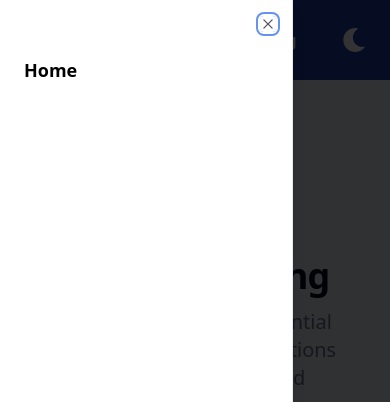
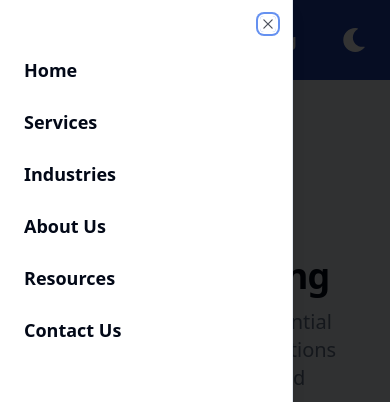
Before and after one commit to samadams412/consulting, a Next.js app: page / in a window 390 px wide. Both pictures are taken after a click on the button 42 px from the left and 40 px from the top of the page. Shown: the top 402 px of the page. Built offline with nearby package versions, Linux system fonts and the light colour scheme.

Commit message:
Fixed dark/light colors on Mobile Navmenu

```diff
--- a/components/Navbar.tsx
+++ b/components/Navbar.tsx
@@ -74,7 +74,8 @@ export default function Navbar({ toggleDarkMode, isDarkMode}: NavbarProps) {
 return (
     <header className="flex h-20 w-full items-center dark:bg-transparent bg-blue-800 px-4 md:px-6">
       {/* Mobile Menu using Sheet */}
-      <Sheet>
+   {/* Mobile Menu using Sheet */}
+   <Sheet>
         <SheetTrigger asChild className="mx-2">
           <Button variant="outline" size="icon" className="lg:hidden">
             {isOpen ? (
@@ -86,14 +87,46 @@ return (
         </SheetTrigger>
         <SheetContent side="left">
           <div className="grid gap-2 py-6">
-            {/* Links */}
-            <Link href="/" className="flex w-full items-center py-2 text-lg font-semibold text-black">
+            <Link
+              href="/"
+              className="flex w-full items-center py-2 text-lg font-semibold "
+            >
               Home
             </Link>
-            {/* (Other links unchanged) */}
+            <Link
+              href="/services/managed-it"
+              className="flex w-full items-center py-2 text-lg font-semibold "
+            >
+              Services
+            </Link>
+            <Link
+              href="/industries/finance"
+              className="flex w-full items-center py-2 text-lg font-semibold "
+            >
+              Industries
+            </Link>
+            <Link
+              href="/about"
+              className="flex w-full items-center py-2 text-lg font-semibold "
+            >
+              About Us
+            </Link>
+            <Link
+              href="/resources"
+              className="flex w-full items-center py-2 text-lg font-semibold"
+            >
+              Resources
+            </Link>
+            <Link
+              href="/contact"
+              className="flex w-full items-center py-2 text-lg font-semibold "
+            >
+              Contact Us
+            </Link>
           </div>
         </SheetContent>
       </Sheet>
+
 
       {/* Logo */}
       <Link href="/" className="flex items-center mr-auto lg:mr-6">
```
